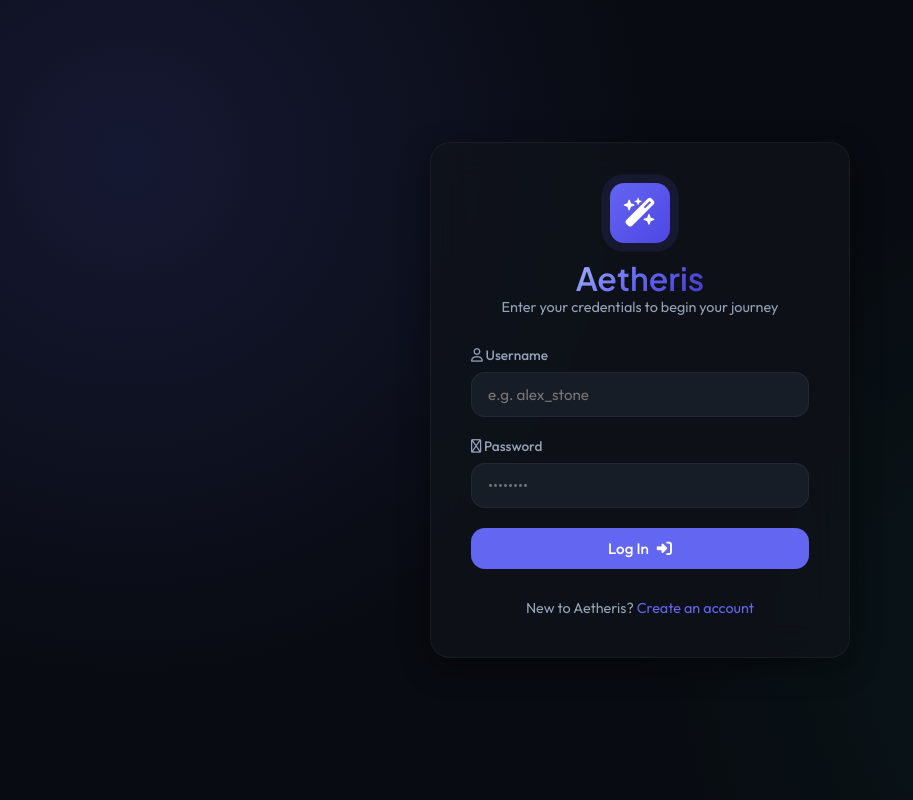
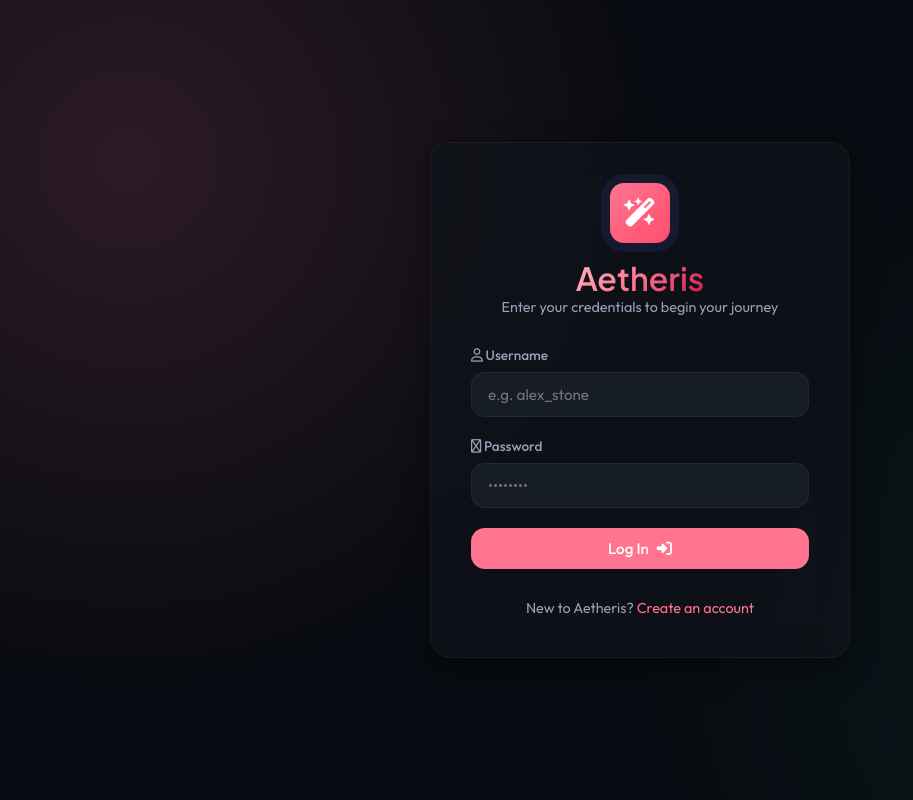
Before and after one commit to esafshanum/Aetheris-AI, a FastAPI app: page / in a window 1280 px wide. Shown: the whole page, without its empty margins (0-913 px from the left). Run offline with FastAPI, Linux system fonts and the light colour scheme.

Commit message:
Update theme colors to bubble / baby pink

```diff
--- a/frontend/static/css/styles.css
+++ b/frontend/static/css/styles.css
@@ -34,16 +34,16 @@
     --text-secondary: #94a3b8;
     --text-muted: #64748b;
 
-    --accent-primary: #6366f1; /* Indigo */
-    --accent-hover: #4f46e5;
-    --accent-glow: rgba(99, 102, 241, 0.35);
-    --accent-light: rgba(99, 102, 241, 0.1);
+    --accent-primary: #ff758f; /* Bubble Pink */
+    --accent-hover: #ff4d6d;
+    --accent-glow: rgba(255, 117, 143, 0.35);
+    --accent-light: rgba(255, 117, 143, 0.1);
 
     --glass-bg: rgba(15, 19, 26, 0.75);
     --glass-border: rgba(255, 255, 255, 0.05);
     --glass-shadow: rgba(0, 0, 0, 0.4);
 
-    --chat-bubble-user: #4f46e5;
+    --chat-bubble-user: #ff758f;
     --chat-bubble-ai: rgba(23, 29, 38, 0.85);
     --chat-bubble-ai-border: rgba(255, 255, 255, 0.03);
 
@@ -66,16 +66,16 @@
     --text-secondary: #475569;
     --text-muted: #64748b;
 
-    --accent-primary: #4f46e5;
-    --accent-hover: #4338ca;
-    --accent-glow: rgba(79, 70, 229, 0.2);
-    --accent-light: rgba(79, 70, 229, 0.08);
+    --accent-primary: #ff4d6d;
+    --accent-hover: #c9184a;
+    --accent-glow: rgba(255, 77, 109, 0.2);
+    --accent-light: rgba(255, 77, 109, 0.08);
 
     --glass-bg: rgba(255, 255, 255, 0.8);
     --glass-border: rgba(15, 23, 42, 0.08);
     --glass-shadow: rgba(15, 23, 42, 0.05);
 
-    --chat-bubble-user: #4f46e5;
+    --chat-bubble-user: #ff4d6d;
     --chat-bubble-ai: #f1f5f9;
     --chat-bubble-ai-border: rgba(15, 23, 42, 0.04);
 
@@ -154,7 +154,7 @@ a:hover {
 }
 
 .gradient-text {
-    background: linear-gradient(135deg, #a5b4fc 0%, #6366f1 50%, #4338ca 100%);
+    background: linear-gradient(135deg, #ffb3c1 0%, #ff758f 50%, #c9184a 100%);
     -webkit-background-clip: text;
     -webkit-text-fill-color: transparent;
     background-clip: text;
@@ -311,7 +311,7 @@ a:hover {
     position: absolute;
     width: 100%;
     height: 100%;
-    background: radial-gradient(circle at 10% 20%, rgba(99, 102, 241, 0.15) 0%, transparent 40%),
+    background: radial-gradient(circle at 10% 20%, rgba(255, 117, 143, 0.15) 0%, transparent 40%),
                 radial-gradient(circle at 90% 80%, rgba(16, 185, 129, 0.08) 0%, transparent 40%);
     pointer-events: none;
 }
```
